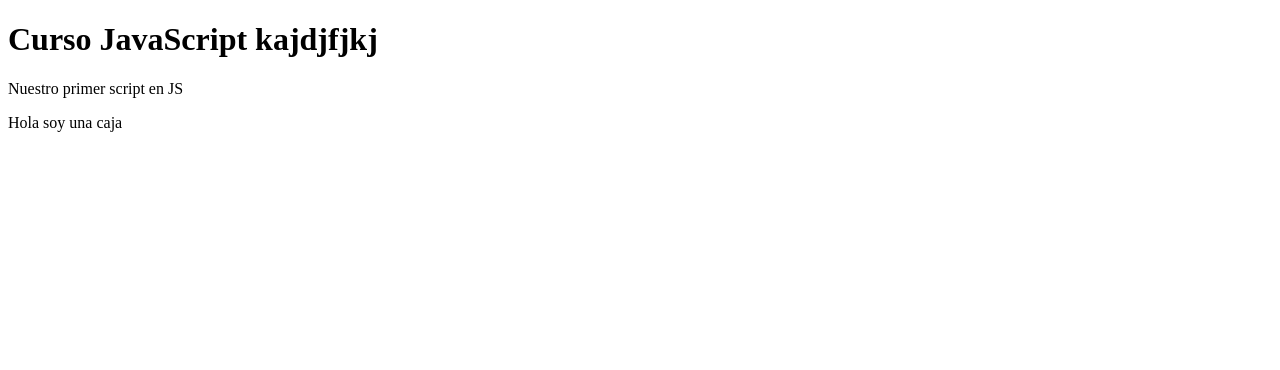
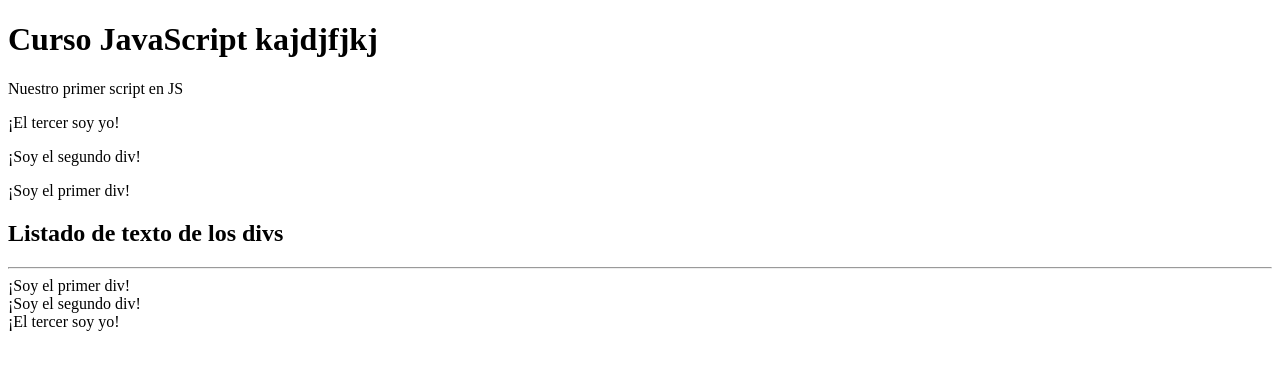
Before and after one commit to Hannael-mich/Web, a plain HTML site: page index.html in a window 1280 px wide. Drawn offline with Linux system fonts and the light colour scheme.

Commit message:
Se agrego un documento mas

```diff
--- /dev/null
+++ b/dom2.js
@@ -0,0 +1,26 @@
+'use strict'
+
+//Conseguir elementos con un ID concreto
+
+//var caja = document.getElementById("micaja")
+
+//Conseguir elementos por su etiqueta
+var todosLosDivs = document.getElementsByTagName('div');
+var seccion = document.querySelector('#miseccion');
+var hr = document.createElement("hr");
+var valor;
+//todosLosDivs.forEach((valor, indice) => {
+for (valor in todosLosDivs){
+    if(typeof todosLosDivs[valor].textContent == 'string'){
+        var parrafo = document.createElement("p");
+        var texto = document. createTextNode(todosLosDivs[valor].textContent);
+        parrafo.append(texto);
+        document.querySelector("#miseccion").prepend(parrafo);
+    }
+
+}
+seccion.append(hr);
+
+//});
+
+//console.log(contenidoEnTexto);
--- a/index.html
+++ b/index.html
@@ -4,13 +4,22 @@
     <meta charset="UTF-8">
     <title>Hola Mundo con JavaScript</title>
 
-    <script type="text/JavaScript" src="dom.js"></script>
+    <!--<script type="text/JavaScript" src="dom.js"></script>-->
 
 </head>
 <body>
     <h1>Curso JavaScript kajdjfjkj </h1>
     <p>Nuestro primer script en JS</p>
-    <div id="micaja">Hola soy una caja</div>
-    <script type="text/JavaScript" src="dom.js"></script>
+    <!--<div id="micaja">Hola soy una caja</div>-->
+
+    <section id ="miseccion">
+        <h1>Listado de texto de los divs</h1>
+    </section>
+
+    <div>¡Soy el primer div!</div>
+    <div>¡Soy el segundo div!</div>
+    <div>¡El tercer soy yo!</div>
+
+    <script type="text/JavaScript" src="dom2.js"></script>
 </body>
 </html>
```
